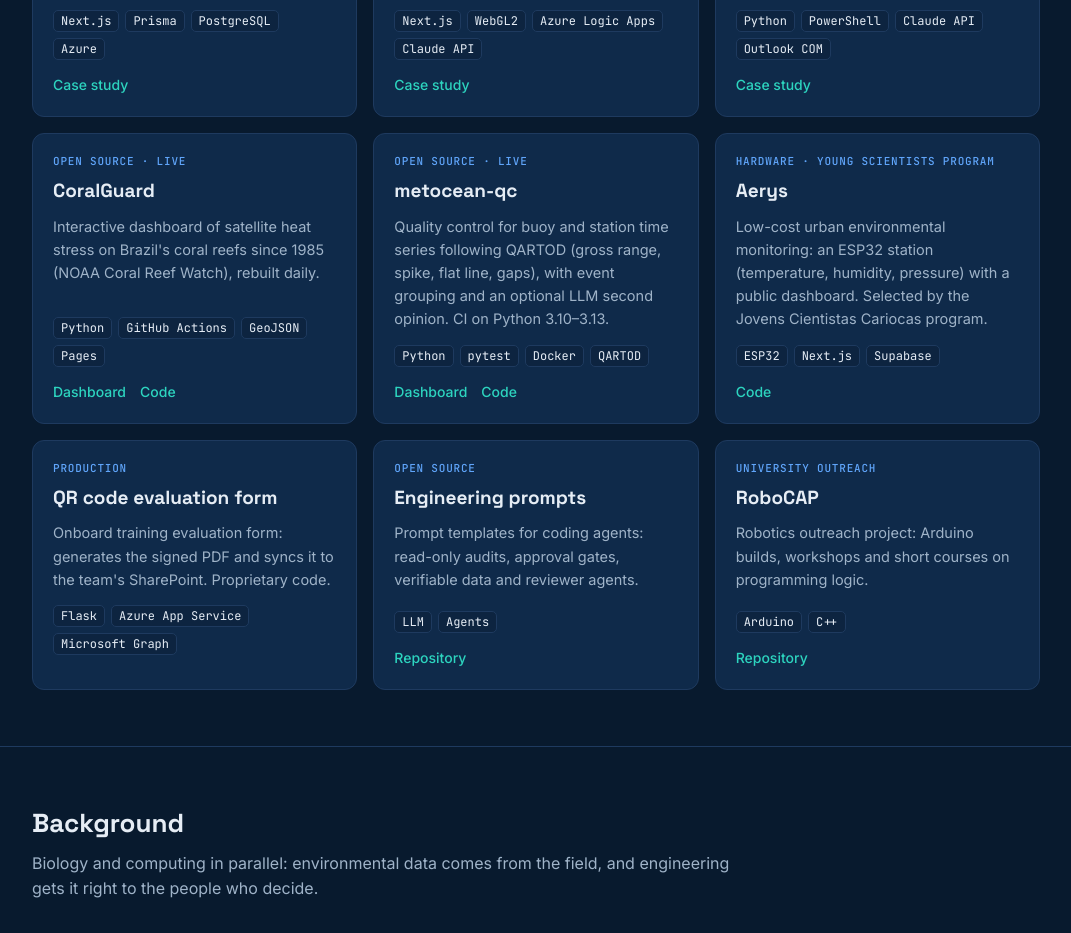
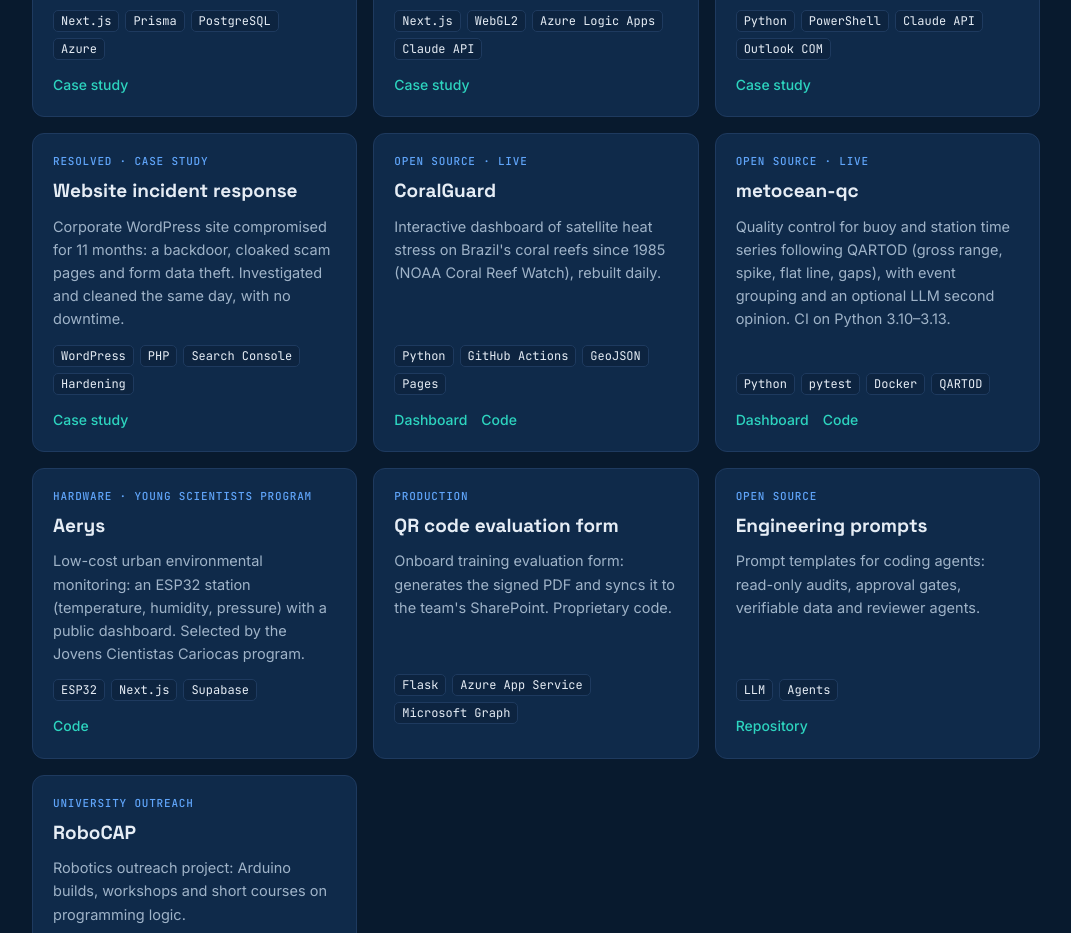
Before and after one commit to hnryguchi/hnryguchi.github.io, a plain HTML site: page index.html in a window 1280 px wide. Shown: the part 1600-2533 px from the top of the page, without its empty margins (104-1175 px from the left). Drawn offline with Linux system fonts and the light colour scheme.

Commit message:
site: card do estudo de caso de resposta a incidente

```diff
--- a/index.html
+++ b/index.html
@@ -182,6 +182,15 @@ footer .wrap{display:flex;flex-wrap:wrap;gap:16px;justify-content:space-between}
       </article>
 
       <article class="card">
+        <div class="tag"><span lang="pt">Resolvido · estudo de caso</span><span lang="en">Resolved · case study</span></div>
+        <h3 lang="pt">Resposta a incidente em site</h3><h3 lang="en">Website incident response</h3>
+        <p lang="pt">Site institucional em WordPress invadido havia 11 meses: backdoor, páginas de golpe com cloaking e roubo de dados de formulários. Investigado e limpo no mesmo dia, sem tirar o site do ar.</p>
+        <p lang="en">Corporate WordPress site compromised for 11 months: a backdoor, cloaked scam pages and form data theft. Investigated and cleaned the same day, with no downtime.</p>
+        <div class="stack"><span>WordPress</span><span>PHP</span><span>Search Console</span><span>Hardening</span></div>
+        <div class="links"><a href="https://github.com/hnryguchi/case-study-website-incident-response"><span lang="pt">Estudo de caso</span><span lang="en">Case study</span></a></div>
+      </article>
+
+      <article class="card">
         <div class="tag"><span lang="pt">Open source · ao vivo</span><span lang="en">Open source · live</span></div>
         <h3>CoralGuard</h3>
         <p lang="pt">Painel interativo do estresse térmico por satélite nos recifes de coral do Brasil desde 1985 (NOAA Coral Reef Watch), reconstruído diariamente.</p>
```
